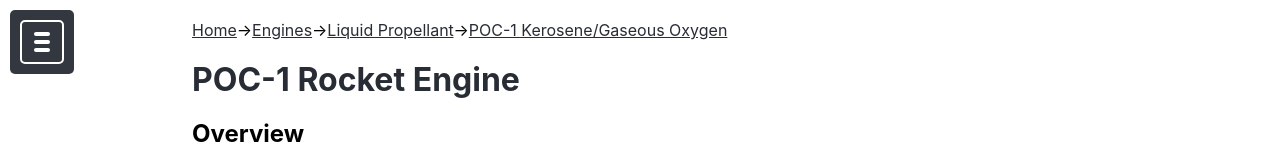
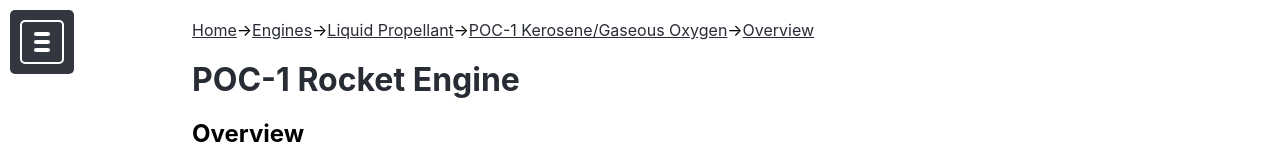
Before and after one commit to Tryptophan/batespropulsionlabs, a React (Create React App) app: page /engines/liquid-propellant/poc-1 in a window 1280 px wide. Shown: the top 160 px of the page. Built offline with nearby package versions, Linux system fonts and the light colour scheme.

Commit message:
fix sidebar nav and children

```diff
--- a/src/App.tsx
+++ b/src/App.tsx
@@ -1,6 +1,6 @@
-import React from "react";
+import React, { useEffect } from "react";
 import styled from "styled-components";
-import { BrowserRouter, Switch, Route } from "react-router-dom";
+import { BrowserRouter, Switch, Route, useLocation } from "react-router-dom";
 
 // Components
 import Home from "./Home";
@@ -24,6 +24,19 @@ const Root = styled.div`
 // const IndexPage = () => {
 // }
 
+const ScrollToTop = () => {
+  const location = useLocation();
+  useEffect(() => {
+    if (!location.hash) {
+      window.scrollTo(0, 0)
+    }
+  }, [location]);
+
+  return (
+    <React.Fragment />
+  );
+}
+
 const App = () => {
   return (
     <Root>
@@ -32,21 +45,25 @@ const App = () => {
         <Sidebar items={sidebarItems} />
         {/* Breadcrumbs, don't render on home or about */}
         <Switch>
-          <Route render={({location}) => {
+          <Route render={({ location }) => {
             return location.pathname !== "/" && location.pathname !== "/about" ? <Breadcrumbs /> : null;
           }} />
         </Switch>
         <Switch>
           <Route exact path="/">
+            <ScrollToTop />
             <Home />
           </Route>
           <Route path="/engines/liquid-propellant/poc-1">
+            <ScrollToTop />
             <POC1 engineSpecs={text.poc1.engineSpecs} />
           </Route>
           <Route path="/engines/solid-propellant/kndx-1">
+            <ScrollToTop />
             <KNDX1 />
           </Route>
           <Route path="/about">
+            <ScrollToTop />
             <About />
           </Route>
           {/* <Route>
--- a/src/routes/POC1.tsx
+++ b/src/routes/POC1.tsx
@@ -508,7 +508,7 @@ const POC1 = (props: POC1Props) => {
         </GroundStationImages>
       </DAQ>
       <PneumaticValves>
-        <h2 id="pnuematic-valves">Pneumatic Valves</h2>
+        <h2 id="pneumatic-valves">Pneumatic Valves</h2>
         <DesignIntent>
           <h3>Design Intent</h3>
           <ul>
--- a/src/sidebar-items.json
+++ b/src/sidebar-items.json
@@ -15,6 +15,10 @@
             "name": "POC-1 Kerosene/Gaseous Oxygen",
             "link": "/engines/liquid-propellant/poc-1",
             "children": [
+              {
+                "name": "Overview",
+                "link": "/engines/liquid-propellant/poc-1"
+              },
               {
                 "name": "Engine Assembly",
                 "link": "/engines/liquid-propellant/poc-1#engine-assembly"
@@ -47,6 +51,10 @@
             "name": "KNDX-1",
             "link": "/engines/solid-propellant/kndx-1",
             "children": [
+              {
+                "name": "Overview",
+                "link": "/engines/solid-propellant/kndx-1"
+              },
               {
                 "name": "Propellant Manufacturing",
                 "link": "/engines/solid-propellant/kndx-1#propellant-manufacturing"
```
